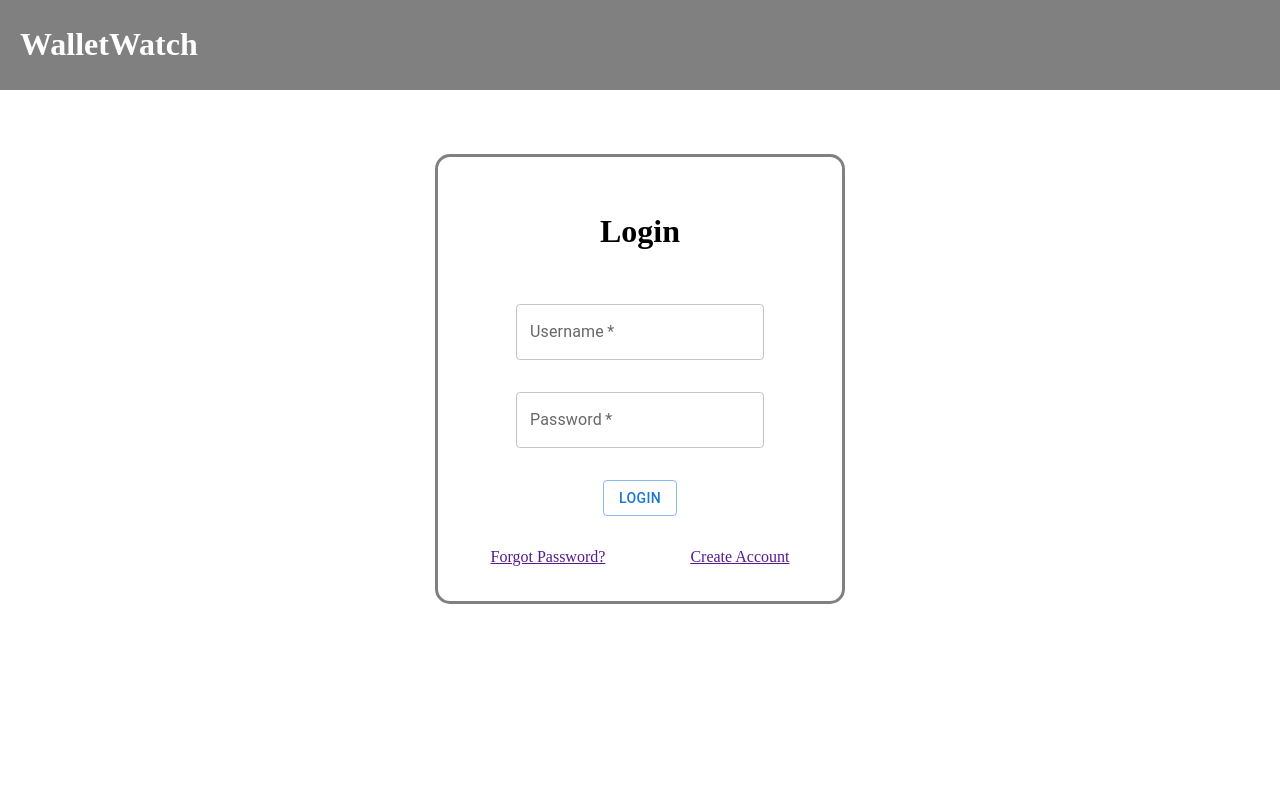
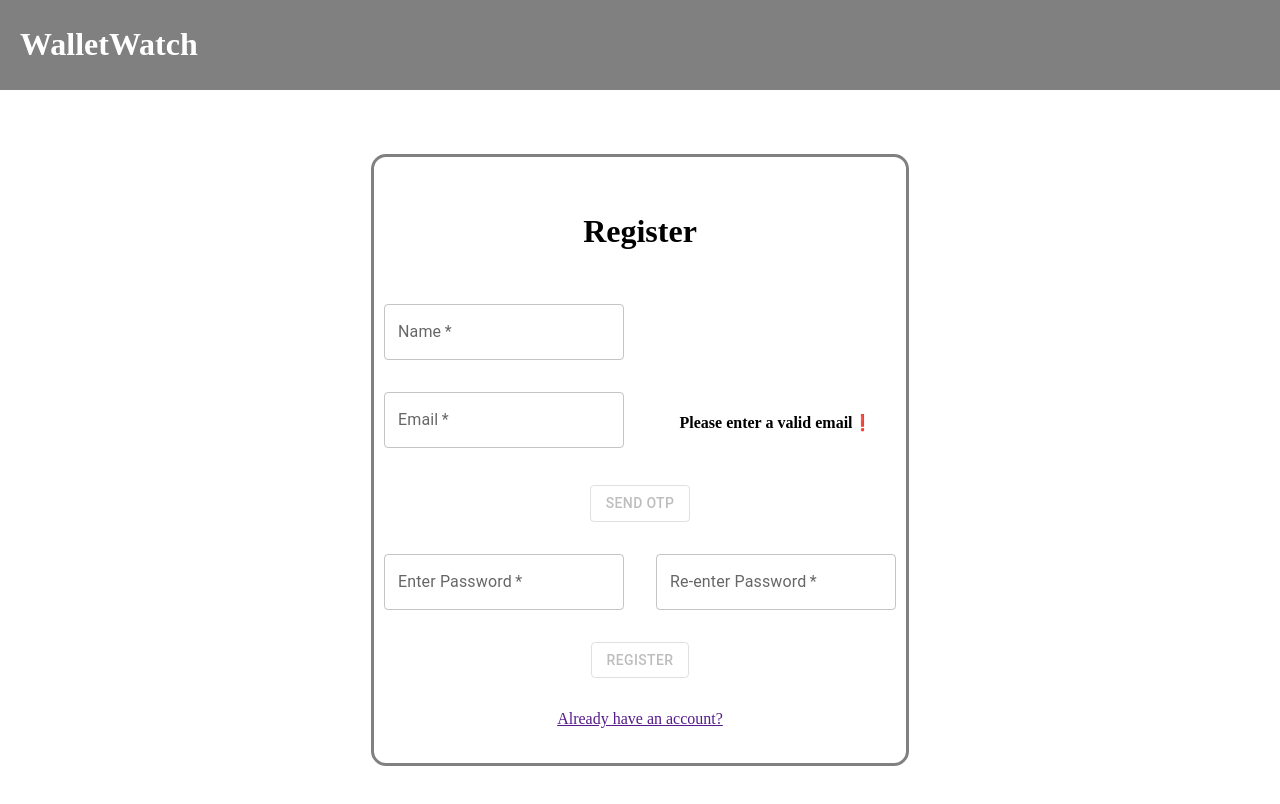
Before and after one commit to HarshBardolia01/WalletWatch, a React (Create React App) app in the folder frontend/: page / in a window 1280 px wide. Shown: the top 804 px of the page. Built offline with nearby package versions, Linux system fonts and the light colour scheme.

Commit message:
dummy register page working

```diff
--- a/frontend/package.json
+++ b/frontend/package.json
@@ -12,6 +12,7 @@
     "react": "^18.2.0",
     "react-dom": "^18.2.0",
     "react-scripts": "5.0.1",
+    "validator": "^13.11.0",
     "web-vitals": "^2.1.4"
   },
   "scripts": {
--- a/frontend/src/App.js
+++ b/frontend/src/App.js
@@ -4,7 +4,7 @@ import Login from "./Pages/Login";
 import Register from "./Pages/Register";
 
 function App() {
-  return <Login />;
+  return <Register />;
 }
 
 export default App;
--- a/frontend/src/Pages/Register.js
+++ b/frontend/src/Pages/Register.js
@@ -1,44 +1,66 @@
 import React, { useEffect, useState } from "react";
 import Header from "../Components/Header";
 import { Box, Button, Grid, TextField } from "@mui/material";
+import validator from "validator";
 
 const Register = () => {
-  const [name, updateName] = useState("");
-  const [email, updateEmail] = useState("");
-  const [phoneNo, UpdatePhoneNo] = useState("");
+  const [userInfo, updateUserInfo] = useState({
+    name: "",
+    email: "",
+    password: "",
+    rePassword: "",
+    otp: "",
+  });
+
+  const [validEmail, updateValidEmail] = useState(false);
+  const [emailHelperMessage, updateEmailHelperMessage] = useState(
+    "Enter a valid email!"
+  );
+  const [otpSent, updateOtpSent] = useState(false); //todo: required??
   const [isEmailVerified, updateIsEmailVerified] = useState(false);
-  const [isPhoneNoVerified, updateIsPhoneNoVerified] = useState(false);
-  const [enableRegister, updateEnableRegister] = useState(false);
+  const [displayIncorrectOTP, updateDisplayIncorrectOTP] = useState(false);
+  const [passwordsMatch, updatePasswordsMatch] = useState(true);
+  const [validPassword, updateValidPassword] = useState(true);
 
-  const handleNameChange = (e) => {
-    updateName(e.target.value);
+  const OTP = "123";
+
+  const handleChange = (e) => {
+    updateUserInfo({ ...userInfo, [e.target.name]: e.target.value });
   };
 
-  const handleEmailChange = (e) => {
-    updateEmail(e.target.value);
+  const validateEmail = () => {
+    if (validator.isEmail(userInfo.email)) {
+      updateValidEmail(true);
+      updateEmailHelperMessage("Email Validated ✅");
+    } else {
+      updateValidEmail(false);
+      updateEmailHelperMessage("Please enter a valid email❗");
+    }
   };
 
-  const handlePhoneNoChange = (e) => {
-    UpdatePhoneNo(e.target.value);
+  const handleSendOTP = () => {
+    updateDisplayIncorrectOTP(false);
+    /*
+    call otp service
+    as recieved response success -> setOTPSent true
+    set OTP = response
+    */
+    updateOtpSent(true); //fix this
   };
 
   const handleVerifyEmailButton = () => {
     /*
         todo:
-        //call send otp service
-        //get value of otp in backend
-        //compare with otp value in frontend
-        isEmailverified -> true
+        //get value of otp in backend in OTP
     */
-  };
-
-  const handleVerifyPhoneNoButton = () => {
-    /*todo:
-        //call send otp service
-        //get value of otp in backend
-        //compare with otp value in frontend
-        isPhonoverified -> true
-        */
+    if (userInfo.otp === OTP) {
+      updateDisplayIncorrectOTP(false);
+      updateIsEmailVerified(true);
+      updateEmailHelperMessage("Email Verified ✅");
+    } else {
+      updateDisplayIncorrectOTP(true);
+      updateUserInfo({ ...userInfo, [userInfo.otp]: "" });
+    }
   };
 
   const handleRegisterButton = () => {
@@ -46,10 +68,35 @@ const Register = () => {
   };
 
   useEffect(() => {
-    if (isEmailVerified && isPhoneNoVerified) {
-      updateEnableRegister(true);
+    validateEmail();
+  }, [userInfo.email]);
+
+  useEffect(() => {
+    console.log(!isEmailVerified || !passwordsMatch);
+  }, [isEmailVerified, passwordsMatch]);
+
+  useEffect(() => {
+    if (isEmailVerified && userInfo.password && userInfo.rePassword) {
+      if (userInfo.password !== userInfo.rePassword) {
+        updatePasswordsMatch(false);
+      } else {
+        updatePasswordsMatch(true);
       }
-  }, [isEmailVerified, isPhoneNoVerified]);
+    }
+  }, [isEmailVerified, userInfo.password, userInfo.rePassword]);
+
+  useEffect(() => {
+    if (isEmailVerified && userInfo.password) {
+      if (userInfo.password.length >= 6) {
+        //todo: add more conditions here
+        updateValidPassword(true);
+      } else {
+        updateValidPassword(false);
+      }
+    } else {
+      updateValidPassword(true);
+    }
+  }, [isEmailVerified, userInfo.password]);
 
   return (
     <Box>
@@ -65,50 +112,122 @@ const Register = () => {
           <Grid item xs={12} textAlign={"center"}>
             <h1>Register</h1>
           </Grid>
-          <Grid item xs={8} textAlign={"center"}>
+
+          <Grid item xs={6} textAlign={"center"}>
             <TextField
               required
+              name="name"
               label="Name"
-              value={name}
-              onChange={handleNameChange}
+              value={userInfo.name}
+              onChange={handleChange}
             />
           </Grid>
-          <Grid item xs={4} textAlign={"center"}>
-            <h1></h1>
-          </Grid>
-          <Grid item xs={8} textAlign={"center"}>
+          <Grid item xs={6}></Grid>
+          <Grid item xs={6} textAlign={"center"}>
             <TextField
               required
+              name="email"
               label="Email"
-              value={email}
-              onChange={handleEmailChange}
+              value={userInfo.email}
+              onChange={handleChange}
+              disabled={otpSent || isEmailVerified}
             />
           </Grid>
-          {/*how we wanna implement? todo: add text field to enter otp -
-          state + its handler*/}
-          <Grid item xs={4} textAlign={"center"}>
-            <Button onClick={handleVerifyEmailButton}>Verify Email</Button>
+          <Grid item xs={6} textAlign={"center"}>
+            <h4>{emailHelperMessage}</h4>
           </Grid>
-          <Grid item xs={8} textAlign={"center"}>
+
+          {isEmailVerified ? (
+            <></>
+          ) : otpSent ? (
+            <>
+              <Grid item xs={6} textAlign={"center"}>
                 <TextField
                   required
-              label="Phone No."
-              value={phoneNo}
-              onChange={handlePhoneNoChange}
+                  name="otp"
+                  label="Enter OTP"
+                  value={userInfo.otp}
+                  disabled={!otpSent || displayIncorrectOTP}
+                  onChange={handleChange}
                 />
               </Grid>
-          {/* how we wanna implement? todo: add text field to enter otp - state +
-          its handler */}
-          <Grid item xs={4} textAlign={"center"}>
-            <Button onClick={handleVerifyPhoneNoButton}>Verify PhoneNo.</Button>
+              <Grid item xs={6} textAlign={"center"}>
+                <Button
+                  onClick={handleVerifyEmailButton}
+                  disabled={displayIncorrectOTP}
+                >
+                  Verify Email
+                </Button>
               </Grid>
-          {enableRegister && (
+            </>
+          ) : (
             <Grid item xs={12} textAlign={"center"}>
-              <Button variant="outlined" onClick={handleRegisterButton}>
+              <Button
+                onClick={handleSendOTP}
+                disabled={!validEmail}
+                variant="outlined"
+              >
+                Send OTP
+              </Button>
+            </Grid>
+          )}
+          {displayIncorrectOTP && (
+            <>
+              <Grid item xs={6} textAlign={"center"}>
+                <h4 color="red">Incorrect OTP</h4>
+              </Grid>
+              <Grid item xs={6} textAlign={"center"}>
+                <Button
+                  onClick={handleSendOTP}
+                  disabled={!validEmail}
+                  variant="outlined"
+                >
+                  ReSend OTP
+                </Button>
+              </Grid>
+            </>
+          )}
+          <Grid item xs={6} textAlign={"center"}>
+            <TextField
+              required
+              name="password"
+              error={!validPassword}
+              label="Enter Password"
+              value={userInfo.password}
+              onChange={handleChange}
+              helperText={
+                !validPassword ? "Password must be atleast 6 character" : ""
+              }
+            />
+          </Grid>
+
+          <Grid item xs={6} textAlign={"center"}>
+            <TextField
+              required
+              name="rePassword"
+              label="Re-enter Password"
+              error={!passwordsMatch}
+              // color={passwordsMatch ? "success" : "error"}
+              value={userInfo.rePassword}
+              onChange={handleChange}
+              helperText={!passwordsMatch ? "Passwords don't match" : ""}
+            />
+          </Grid>
+
+          <Grid item xs={12} textAlign={"center"}>
+            <Button
+              variant="outlined"
+              onClick={handleRegisterButton}
+              disabled={
+                !isEmailVerified ||
+                !passwordsMatch ||
+                userInfo.password.length < 6 ||
+                userInfo.name.length == 0
+              }
+            >
               Register
             </Button>
           </Grid>
-          )}
           <Grid item xs={12} textAlign={"center"}>
             <a href="">Already have an account?</a>{" "}
             {/*todo: Redirect to login*/}
--- /dev/null
+++ b/package.json
@@ -0,0 +1,5 @@
+{
+  "dependencies": {
+    "validator": "^13.11.0"
+  }
+}
```
Also changed, not shown: 2 other files (tests, documents, lock files or other folders). Lines whose indentation alone changed are shown as unchanged.
